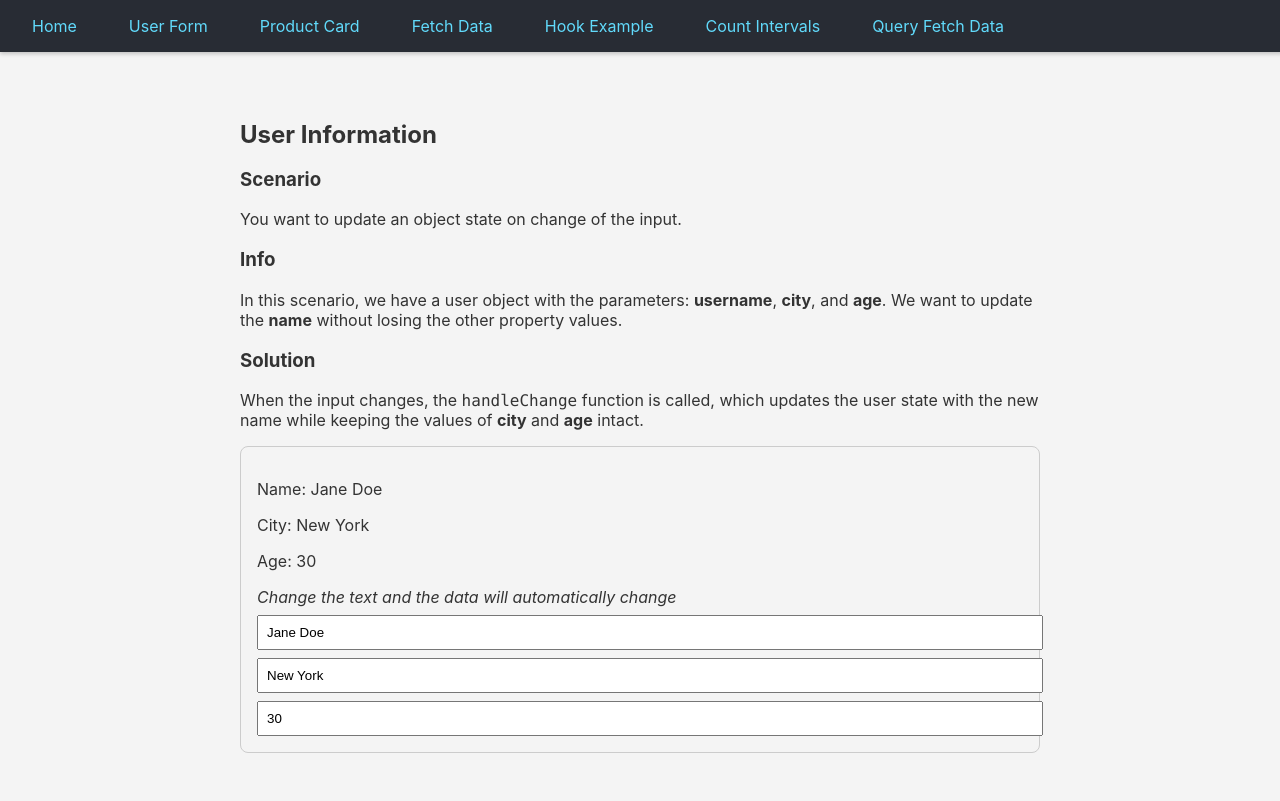
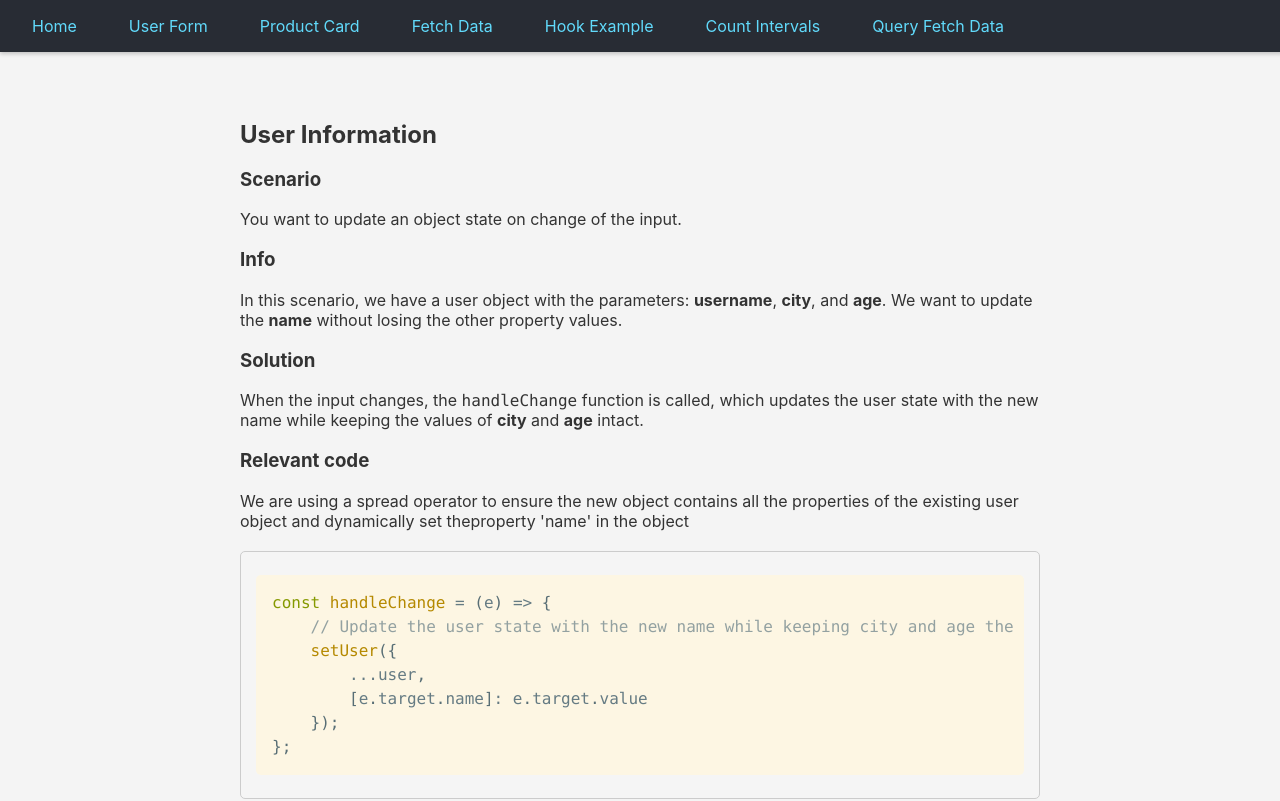
Before and after one commit to jshawe24/react-snippets-app, a React (Create React App) app: page /user-form in a window 1280 px wide. Shown: the top 801 px of the page. Built offline with nearby package versions, Linux system fonts and the light colour scheme.

Commit message:
Updated User form
Added a description and code for how User form was implemented

```diff
--- a/package.json
+++ b/package.json
@@ -11,6 +11,7 @@
     "react-dom": "^18.3.1",
     "react-router-dom": "^6.28.0",
     "react-scripts": "5.0.1",
+    "react-syntax-highlighter": "^15.6.1",
     "web-vitals": "^2.1.4"
   },
   "scripts": {
--- a/src/components/UserForm/UserForm.css
+++ b/src/components/UserForm/UserForm.css
@@ -14,3 +14,28 @@
     padding: 8px;
     margin-top: 8px;
   }
+  .code-container {
+    background-color: #f5f5f5; /* Light background */
+    border: 1px solid #ccc; /* Border */
+    border-radius: 5px; /* Rounded corners */
+    padding: 15px; /* Padding */
+    margin: 20px 0; /* Margin */
+    font-family: 'Courier New', Courier, monospace; /* Monospace font */
+    overflow-x: auto; /* Scroll for long lines */
+}
+
+.keyword {
+    color: #c678dd; /* Purple for keywords */
+}
+
+.string {
+    color: #98c379; /* Green for strings */
+}
+
+.comment {
+    color: #7f848e; /* Gray for comments */
+}
+
+.variable {
+    color: #e06c75; /* Red for variables */
+}
--- a/src/components/UserForm/UserForm.js
+++ b/src/components/UserForm/UserForm.js
@@ -1,13 +1,15 @@
 import React, { useState } from 'react';
 import './UserForm.css';
+import { Prism as SyntaxHighlighter } from 'react-syntax-highlighter';
+import { solarizedlight } from 'react-syntax-highlighter/dist/esm/styles/prism';
 
 const UserForm = ({ initialUser }) => {
-
     // Use useState to manage the user state initialized with the initialUser prop or defaults
-  const [user, setUser] = useState(initialUser ||
-    {username: 'Jane Doe',
+    const [user, setUser] = useState(initialUser || {
+        username: 'Jane Doe',
         city: 'New York',
-    age: 30});
+        age: 30
+    });
 
     // Function to handle changes in the name input
     const handleChange = (e) => {
@@ -36,6 +38,21 @@ const UserForm = ({ initialUser }) => {
             <p>
                 When the input changes, the <code>handleChange</code> function is called, which updates the user state with the new name while keeping the values of <strong>city</strong> and <strong>age</strong> intact.
             </p>
+
+            <h3>Relevant code</h3>
+            <p>We are using a spread operator to ensure the new object contains all the properties of the existing user object and dynamically set theproperty 'name' in the object </p>
+            <div className="code-container">
+                <SyntaxHighlighter language="javascript" style={solarizedlight}>
+                    {`const handleChange = (e) => {
+    // Update the user state with the new name while keeping city and age the same
+    setUser({
+        ...user,
+        [e.target.name]: e.target.value
+    });
+};`}
+                </SyntaxHighlighter>
+            </div>
+
             <div className="container">
                 <p>Name: {user.username}</p>
                 <p>City: {user.city}</p>
@@ -50,7 +67,6 @@ const UserForm = ({ initialUser }) => {
                     placeholder="Enter your name"
                     className="input"
                 />
-
                 <input
                     type="text"
                     name="city" // Specify the name attribute for the city
@@ -59,7 +75,6 @@ const UserForm = ({ initialUser }) => {
                     placeholder="Enter your city"
                     className="input"
                 />
-
                 <input
                     type="number"
                     name="age" // Specify the name attribute for the age
```
Also changed, not shown: 1 other file (tests, documents, lock files or other folders). Lines whose indentation alone changed are shown as unchanged.
